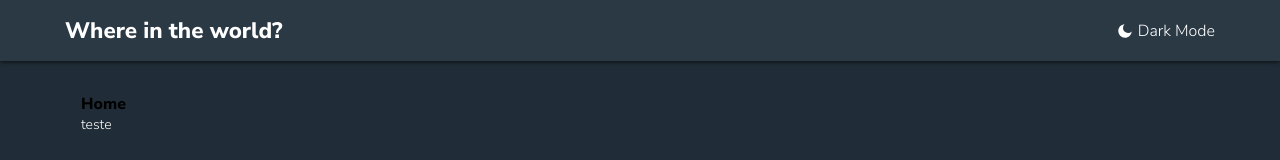
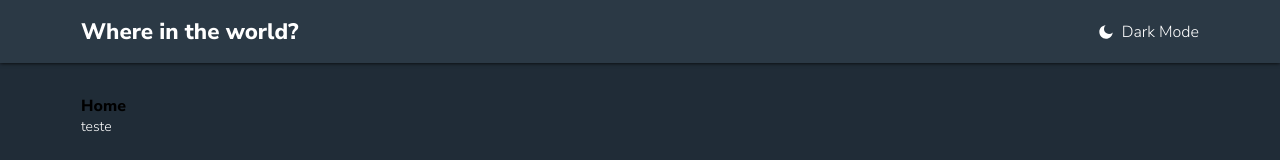
Before and after one commit to kevynrocha/typescript-countries, a React (Create React App) app: page / in a window 1280 px wide. Shown: the top 160 px of the page. Built offline with nearby package versions, Linux system fonts and the light colour scheme.

Commit message:
fix: header spaces

```diff
--- a/src/components/Header/styles.ts
+++ b/src/components/Header/styles.ts
@@ -3,17 +3,17 @@ import { RiMoonFill } from 'react-icons/ri';
 
 export const CountryHeader = styled.header`
   background-color: ${({ theme }) => theme.colors.element};
-  box-shadow: 0 0 5px #000;
+  box-shadow: 0 0 4px #000;
   width: 100%;
 `;
 
 export const Container = styled.div`
-  max-width: 1150px; /* TODO */
+  max-width: 1150px;
   display: flex;
   align-items: center;
   justify-content: space-between;
   margin: 0 auto;
-  padding: 15px 0;
+  padding: 16px;
 `;
 
 export const Title = styled.h2`
@@ -30,5 +30,5 @@ export const TitleMode = styled.button`
 `;
 
 export const Icon = styled(RiMoonFill)`
-  margin-right: 5px;
+  margin-right: 8px;
 `;
```
